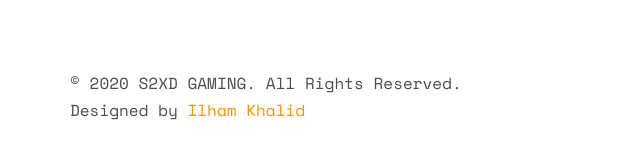
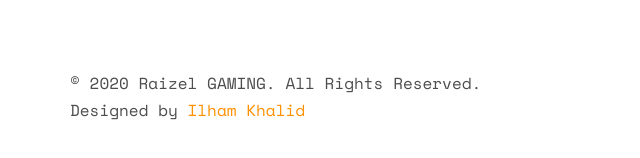
Before and after one commit to ilkhalid/ilkhalid.github.com, a plain HTML site: page index.html in a window 1280 px wide. Shown: the part 4599-4757 px from the top of the page, 0-640 px from the left. Drawn offline with nearby package versions, Linux system fonts and the light colour scheme; some packages are replaced by stand-ins of ours; no server answers; files whose address does not match are found by name.

Commit message:
Update index.html

```diff
--- a/index.html
+++ b/index.html
@@ -3,7 +3,7 @@
 	<head>
 	<meta charset="utf-8">
 	<meta http-equiv="X-UA-Compatible" content="IE=edge">
-	<title>RAIZEL GAMING</title>
+	<title>My Profile Ilham Khalid</title>
 	<meta name="viewport" content="width=device-width, initial-scale=1">
 	<meta name="description" content="Free HTML5 Website Template by freehtml5.co" />
 	<meta name="keywords" content="free website templates, free html5, free template, free bootstrap, free website template, html5, css3, mobile first, responsive" />
@@ -222,7 +222,7 @@
 		<div class="container">
 			<div class="row">
 				<div class="col-md-12">
-					<p>&copy; 2020 S2XD GAMING. All Rights Reserved. <br>Designed by <a href="https://www.instagram.com/wp.4am/" target="_blank">Ilham Khalid</a></p>
+					<p>&copy; 2020 Raizel GAMING. All Rights Reserved. <br>Designed by <a href="https://www.instagram.com/wp.4am/" target="_blank">Ilham Khalid</a></p>
 				</div>
 			</div>
 		</div>
```
